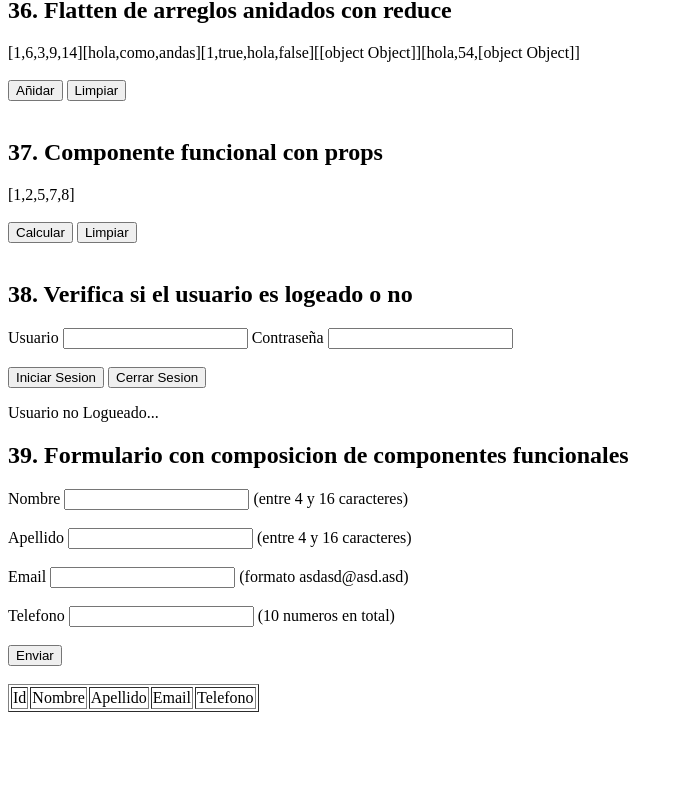
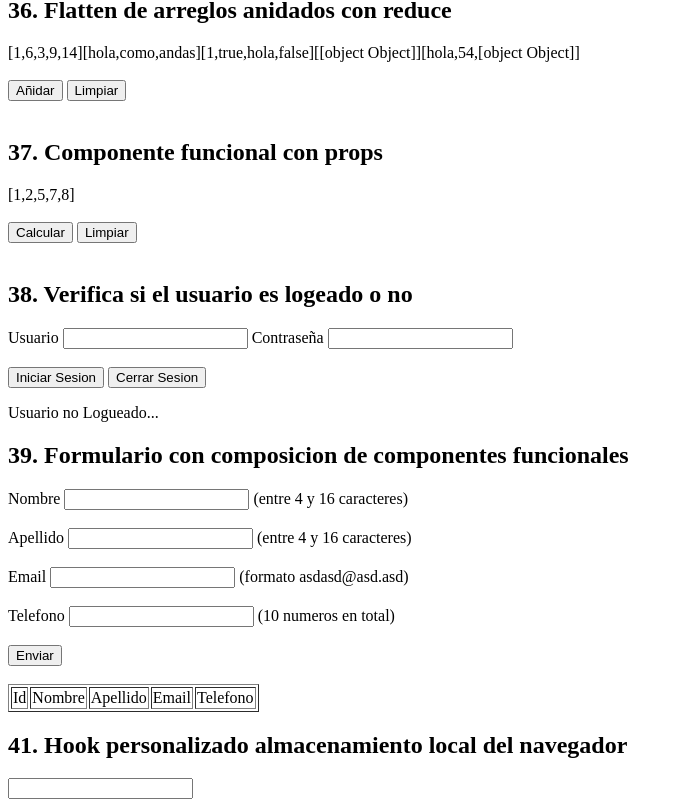
Before and after one commit to matiasmoscone1/practica-ejercicios-logica-programacion-react, a React (Vite) app: page / in a window 1280 px wide. Shown: the part 6183-6990 px from the top of the page, without its empty margins (0-683 px from the left). Before the commit the page ends 6903 px from the top, so only its background shows below. Built offline with nearby package versions, Linux system fonts and the light colour scheme.

Commit message:
Implementando logica del ejercicio 41

```diff
--- a/src/ejercicios/ComponenteFormulario.jsx
+++ b/src/ejercicios/ComponenteFormulario.jsx
@@ -107,7 +107,7 @@ const ComponenteFormulario = () => {
             setEmail("");
             setTelefono("");
         }else{
-            console.log("debugg");
+            //console.log("debugg");
         }
     //cada vez que valida cambie, se actualizara el useEffect
     }, [valida]);
--- a/src/ejercicios/HookPersonalizadoUseLocalStorage.jsx
+++ b/src/ejercicios/HookPersonalizadoUseLocalStorage.jsx
@@ -6,8 +6,17 @@
 
 const HookPersonalizadoUseLocalStorage = () => {
 
+    console.log(localStorage);
 
 
+
+    return(<>
+    <div>
+        <h2>41. Hook personalizado almacenamiento local del navegador </h2>
+        <input />
+
+    </div>
+    </>)
 
 }
 
```
